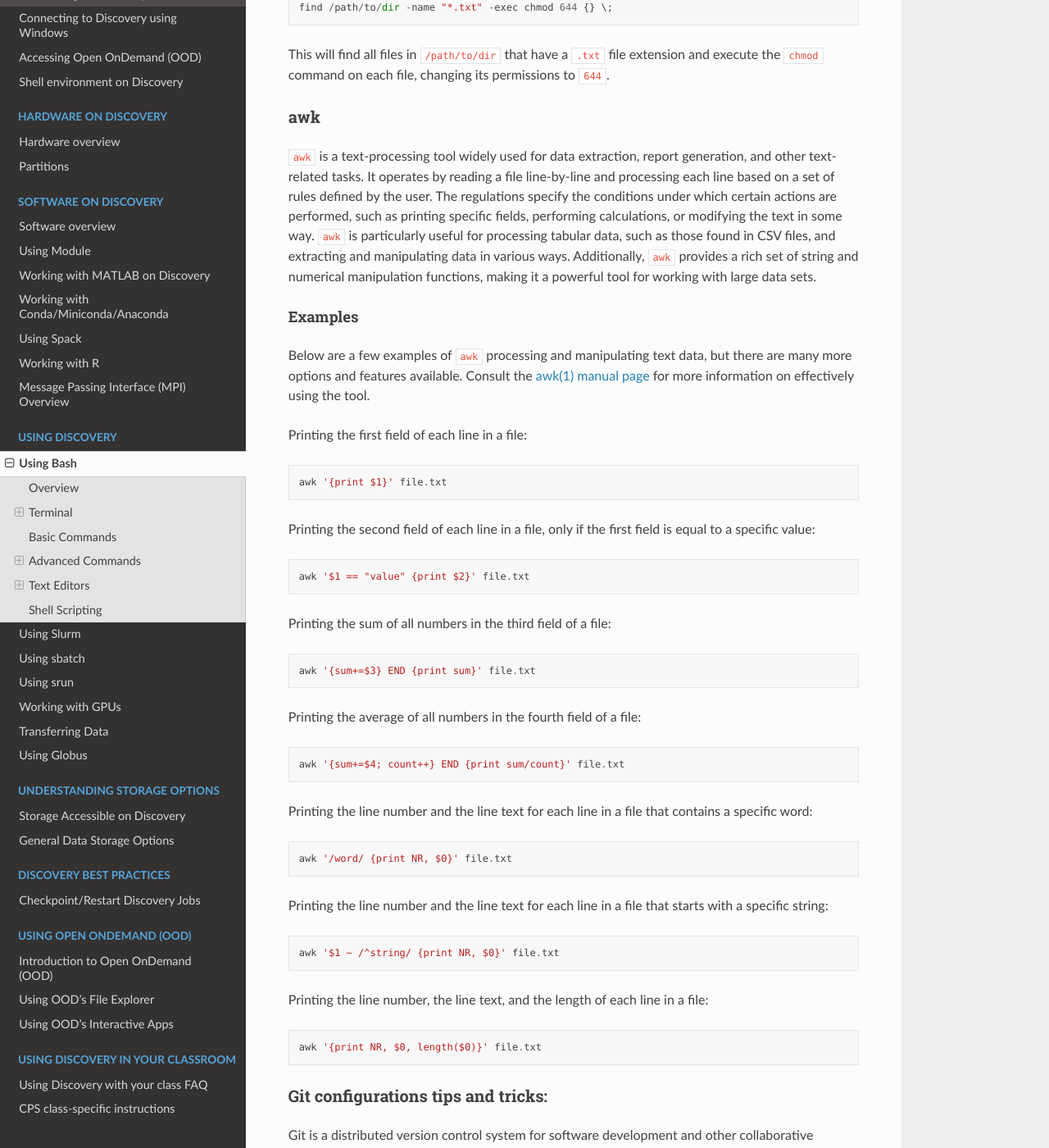
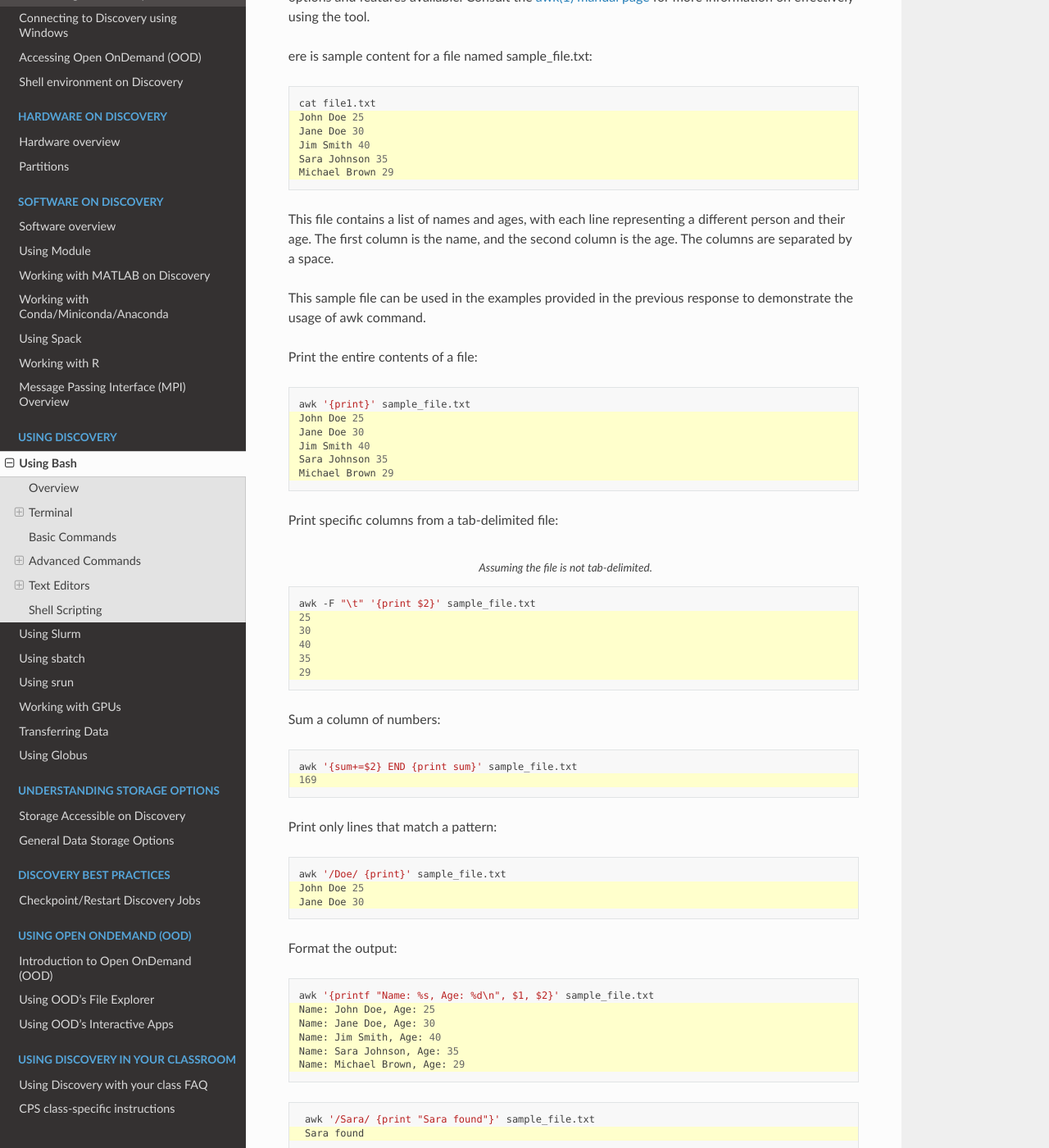
Before and after one commit to northeastern-rc/rc-public-documentation, a Sphinx documentation site: the page built from docs/source/using-discovery/bash.rst, in a window 1280 px wide and 1400 px high, scrolled down 10905 px. Shown: the whole window at 82% size. Built offline with Sphinx 7.4.7 and the Read the Docs theme 2.0.0, drawn with Linux system fonts in a browser that asks for light colours; some of the changed text lies outside the part shown.

Commit message:
Update awk

```diff
--- a/docs/source/using-discovery/bash.rst
+++ b/docs/source/using-discovery/bash.rst
@@ -237,23 +237,6 @@ Advanced Commands
 =================
 In this section we will provide examples of some helpful advanced commands, and then take a closer look at three essential advanced commands.
 
-``awk`` - Process text data and perform actions based on patterns.
-
-.. code-block:: shell
-  :emphasize-lines: 2,3,4
-
-  cat file1.txt
-  This is line 1
-  This is line 2
-  This is line 3
-
-.. code-block:: shell
-  :emphasize-lines: 2
-
-   awk '/line 2/ {print "Line 2 found"}' file1.txt
-   Line 2 found
-
-Reference: `awk(1) manual page`_
 
 ``find`` - Search for files and directories.
 
@@ -283,10 +266,6 @@ Reference: `find(1) manual page`_
 
 Reference: `gzip(1) manual page`_
 
-``rsync`` - Synchronize files between two locations::
-
-   rsync -av /path/to/source/ /path/to/destination/
-Reference: `rsync(1) manual page`_
 
 ``sed`` - Stream editor for filtering and transforming text.
 
@@ -475,27 +454,150 @@ Examples
 ^^^^^^^^^
 Below are a few examples of ``awk`` processing and manipulating text data, but there are many more options and features available. Consult the `awk(1) manual page`_ for more information on effectively using the tool.
 
-Printing the first field of each line in a file::
+ere is sample content for a file named sample_file.txt:
 
-   awk '{print $1}' file.txt
-Printing the second field of each line in a file, only if the first field is equal to a specific value::
+.. code-block:: shell
+  :emphasize-lines: 2,3,4,5,6
 
-   awk '$1 == "value" {print $2}' file.txt
-Printing the sum of all numbers in the third field of a file::
+  cat file1.txt
+  John Doe 25
+  Jane Doe 30
+  Jim Smith 40
+  Sara Johnson 35
+  Michael Brown 29
 
-   awk '{sum+=$3} END {print sum}' file.txt
-Printing the average of all numbers in the fourth field of a file::
+This file contains a list of names and ages, with each line representing a different person and their age. The first column is the name, and the second column is the age. The columns are separated by a space.
 
-   awk '{sum+=$4; count++} END {print sum/count}' file.txt
-Printing the line number and the line text for each line in a file that contains a specific word::
+This sample file can be used in the examples provided in the previous response to demonstrate the usage of awk command.
 
-   awk '/word/ {print NR, $0}' file.txt
-Printing the line number and the line text for each line in a file that starts with a specific string::
+Print the entire contents of a file:
 
-   awk '$1 ~ /^string/ {print NR, $0}' file.txt
-Printing the line number, the line text, and the length of each line in a file::
+.. code-block:: shell
+  :emphasize-lines: 2,3,4,5,6
 
-   awk '{print NR, $0, length($0)}' file.txt
+  awk '{print}' sample_file.txt
+  John Doe 25
+  Jane Doe 30
+  Jim Smith 40
+  Sara Johnson 35
+  Michael Brown 29
+
+Print specific columns from a tab-delimited file:
+
+.. code-block:: shell
+  :emphasize-lines: 2,3,4,5,6
+  :caption: Assuming the file is not tab-delimited.
+
+  awk -F "\t" '{print $2}' sample_file.txt
+  25
+  30
+  40
+  35
+  29
+
+Sum a column of numbers:
+
+.. code-block:: shell
+  :emphasize-lines: 2
+
+  awk '{sum+=$2} END {print sum}' sample_file.txt
+  169
+
+Print only lines that match a pattern:
+
+.. code-block:: shell
+  :emphasize-lines: 2, 3
+
+  awk '/Doe/ {print}' sample_file.txt
+  John Doe 25
+  Jane Doe 30
+
+Format the output:
+
+.. code-block:: shell
+  :emphasize-lines: 2,3,4,5,6
+
+  awk '{printf "Name: %s, Age: %d\n", $1, $2}' sample_file.txt
+  Name: John Doe, Age: 25
+  Name: Jane Doe, Age: 30
+  Name: Jim Smith, Age: 40
+  Name: Sara Johnson, Age: 35
+  Name: Michael Brown, Age: 29
+
+.. code-block:: shell
+  :emphasize-lines: 2
+
+   awk '/Sara/ {print "Sara found"}' sample_file.txt
+   Sara found
+
+Printing the first field of each line in a file:
+
+.. code-block:: shell
+  :emphasize-lines: 2,3,4,5,6
+
+  awk '{print $1}' sample_file.txt
+  John
+  Jane
+  Jim
+  Sara
+  Michael
+
+Printing the second field of each line in a file, only if the first field is equal to a specific value:
+
+.. code-block:: shell
+  :emphasize-lines: 2,3
+
+  awk '$2 == "Doe" {print $1}' sample_file.txt
+  John
+  Jane
+
+Printing the sum of all numbers in the third field (Age) of a file:
+
+.. code-block:: shell
+  :emphasize-lines: 2
+
+  awk '{sum+=$3} END {print sum}' sample_file.txt
+  159
+
+Printing the average of all numbers in the fourth field of a file:
+
+.. code-block:: shell
+  :emphasize-lines: 2
+
+  awk '{sum+=$3; count++} END {print sum/count}' sample_file.txt
+  31.8
+
+Printing the line number and the line text for each line in a file that contains a specific word:
+
+.. code-block:: shell
+  :emphasize-lines: 2,3
+
+  awk '/Doe/ {print NR, $0}' sample_file.txt
+  1 John Doe 25
+  2 Jane Doe 30
+
+Printing the line number and the line text for each line in a file that starts with a specific string:
+
+.. code-block:: shell
+  :emphasize-lines: 2,3
+
+  awk '$1 ~ /^J/ {print NR, $0}' sample_file.txt
+  1 John Doe 25
+  2 Jane Doe 30
+  3 Jim Smith 40
+
+Printing the line number, the line text, and the length of each line in a file:
+
+.. code-block:: shell
+  :emphasize-lines: 2,3,4,5,6
+
+  awk '{print NR, $0, length($0)}' sample_file.txt
+  1 John Doe 25 11
+  2 Jane Doe 30 11
+  3 Jim Smith 40 12
+  4 Sara Johnson 35 15
+  5 Michael Brown 29 16
+
 
 Git configurations tips and tricks:
 ----------------------------------
```
